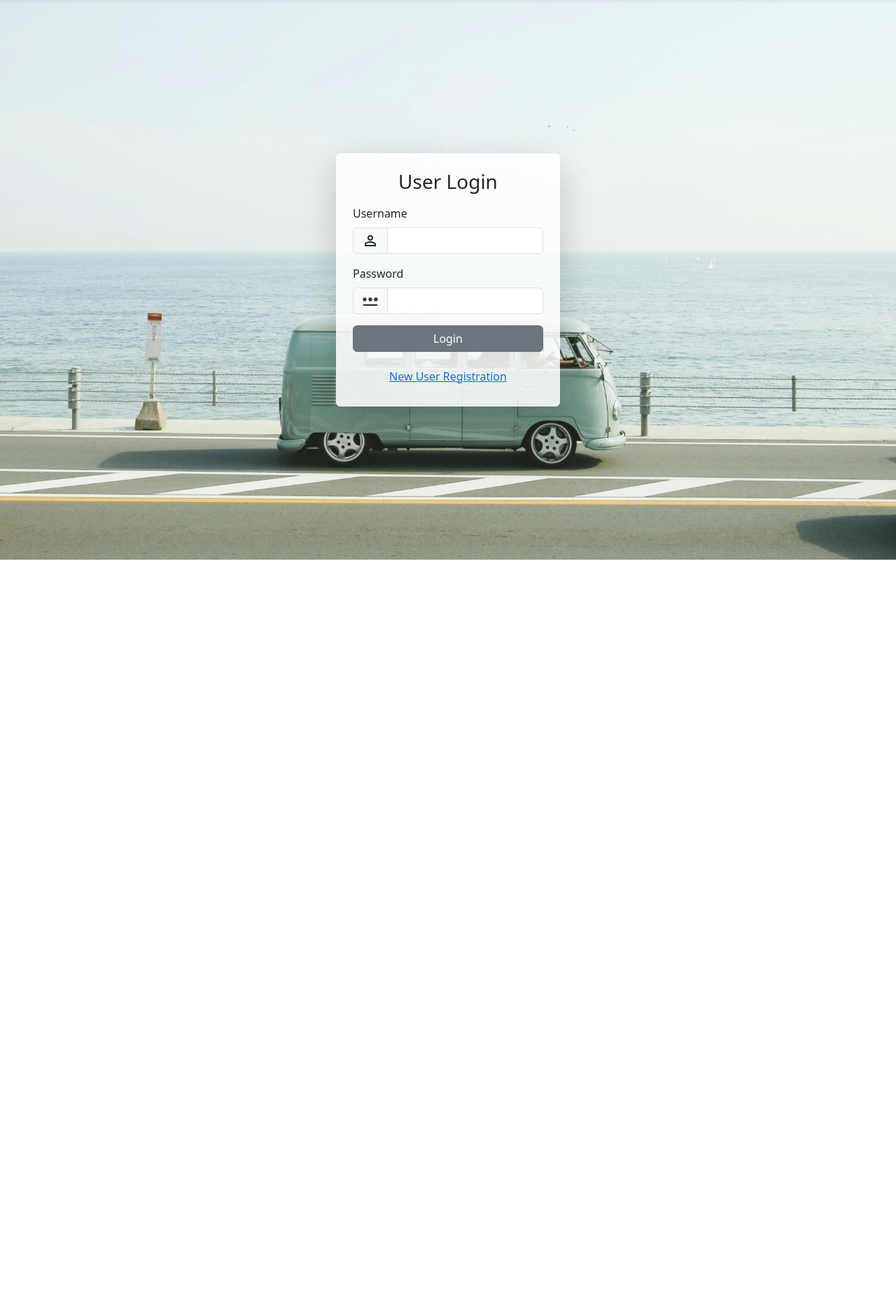
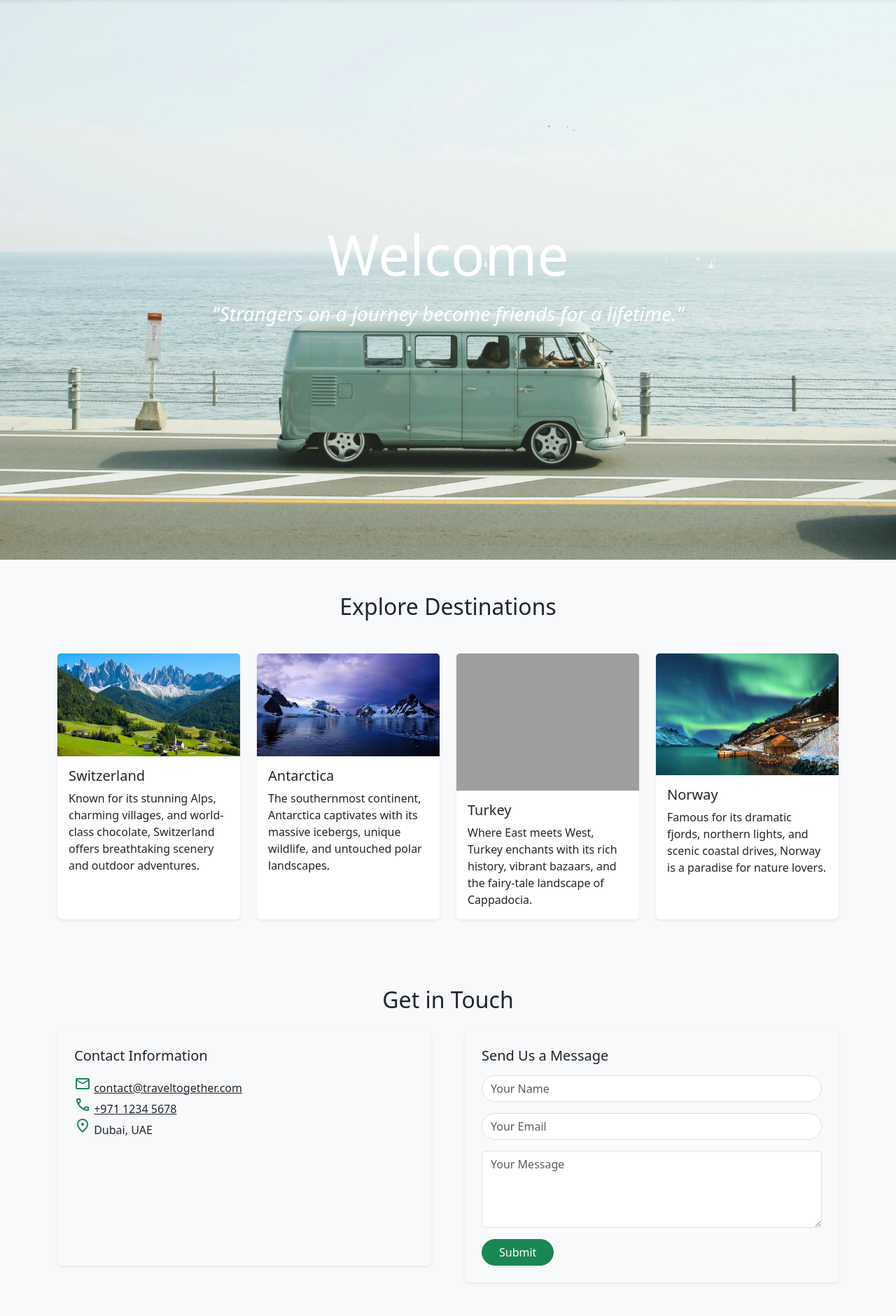
Before and after one commit to Muhammed-nafih/travel-together, a Django app: page /User_Login/ in a window 1280 px wide. Shown: the part 62-1943 px from the top of the page at 70% size. Before the commit the page ends 862 px from the top, so only its background shows below. Run offline with Django 4.2, Linux system fonts and the light colour scheme; grey boxes are pictures that could not be loaded.

```diff
--- a/Travel_App/templates/User_Login.html
+++ b/Travel_App/templates/User_Login.html
@@ -1,4 +1,3 @@
-
 {% extends 'Base.html' %}
 {% load static %}
 
@@ -9,32 +8,130 @@
     {% endfor %}
   {% endif %}
 
-  <div class="hero-banner d-flex align-items-center justify-content-center">
-    <div class="box shadow-lg p-4 rounded">
-      <h3 class="text-center mb-3">User Login</h3>
+  <!-- Hero Banner -->
+  <div class="hero-banner d-flex flex-column align-items-center justify-content-center">
+    <h1 class="text-white display-1 mb-3">Welcome</h1>
+    <p class="text-white fs-3 fst-italic text-center px-4">
+      "Strangers on a journey become friends for a lifetime."
+    </p>
+  </div>
+
+  <!-- Blog Section -->
+  <section class="blog container py-5">
+    <h2 class="text-center mb-5">Explore Destinations</h2>
+    <div class="row g-4">
+      <!-- Switzerland -->
+      <div class="col-12 col-md-6 col-lg-3">
+        <div class="card h-100 border-0 shadow-sm">
+          <img src="{% static 'image/switzerland.jpg' %}" class="card-img-top" alt="Switzerland">
+          <div class="card-body">
+            <h5 class="card-title">Switzerland</h5>
+            <p class="card-text">Known for its stunning Alps, charming villages, and world-class chocolate, Switzerland offers breathtaking scenery and outdoor adventures.</p>
+          </div>
+        </div>
+      </div>
+      <!-- Antarctica -->
+      <div class="col-12 col-md-6 col-lg-3">
+        <div class="card h-100 border-0 shadow-sm">
+          <img src="{% static 'image/antartica.jpg' %}" class="card-img-top" alt="Antarctica">
+          <div class="card-body">
+            <h5 class="card-title">Antarctica</h5>
+            <p class="card-text">The southernmost continent, Antarctica captivates with its massive icebergs, unique wildlife, and untouched polar landscapes.</p>
+          </div>
+        </div>
+      </div>
+      <!-- Turkey -->
+      <div class="col-12 col-md-6 col-lg-3">
+        <div class="card h-100 border-0 shadow-sm">
+          <img src="{% static 'image/turkey.jpg' %}" class="card-img-top" alt="Turkey">
+          <div class="card-body">
+            <h5 class="card-title">Turkey</h5>
+            <p class="card-text">Where East meets West, Turkey enchants with its rich history, vibrant bazaars, and the fairy-tale landscape of Cappadocia.</p>
+          </div>
+        </div>
+      </div>
+      <!-- Norway -->
+      <div class="col-12 col-md-6 col-lg-3">
+        <div class="card h-100 border-0 shadow-sm">
+          <img src="{% static 'image/norway.jpg' %}" class="card-img-top" alt="Norway">
+          <div class="card-body">
+            <h5 class="card-title">Norway</h5>
+            <p class="card-text">Famous for its dramatic fjords, northern lights, and scenic coastal drives, Norway is a paradise for nature lovers.</p>
+          </div>
+        </div>
+      </div>
+    </div>
+  </section>
+
+  <!-- Contact Section -->
+  <section class="contact container py-5">
+    <h2 class="text-center mb-4">Get in Touch</h2>
+    <div class="row gx-5">
+      <!-- Contact Info -->
+      <div class="col-12 col-md-6 mb-4">
+        <div class="contact-card p-4 h-100 shadow-sm rounded">
+          <h5 class="mb-3">Contact Information</h5>
+          <ul class="list-unstyled contact-info mb-0">
+            <li><span class="material-symbols-outlined text-success">email</span> <a href="mailto:contact@traveltogether.com" class="text-dark">contact@traveltogether.com</a></li>
+            <li><span class="material-symbols-outlined text-success">phone</span> <a href="tel:+97112345678" class="text-dark">+971 1234 5678</a></li>
+            <li><span class="material-symbols-outlined text-success">location_on</span> Dubai, UAE</li>
+          </ul>
+        </div>
+      </div>
+      <!-- Message Form -->
+      <div class="col-12 col-md-6">
+        <div class="contact-card p-4 h-100 shadow-sm rounded">
+          <h5 class="mb-3">Send Us a Message</h5>
+          <form action="#" method="post">
+            {% csrf_token %}
+            <div class="mb-3">
+              <input type="text" name="name" class="form-control rounded-pill" placeholder="Your Name" required>
+            </div>
+            <div class="mb-3">
+              <input type="email" name="email" class="form-control rounded-pill" placeholder="Your Email" required>
+            </div>
+            <div class="mb-3">
+              <textarea name="message" class="form-control rounded" rows="4" placeholder="Your Message" required></textarea>
+            </div>
+            <button class="btn btn-success rounded-pill px-4" type="submit">Submit</button>
+          </form>
+        </div>
+      </div>
+    </div>
+  </section>
+
+  <!-- Login Modal: triggered by navbar 'Login' dropdown -->
+  <div class="modal fade" id="loginModal" tabindex="-1" aria-labelledby="loginModalLabel" aria-hidden="true">
+    <div class="modal-dialog modal-dialog-centered">
+      <div class="modal-content">
+        <div class="modal-header">
+          <h5 class="modal-title" id="loginModalLabel">User Login</h5>
+          <button type="button" class="btn-close" data-bs-dismiss="modal" aria-label="Close"></button>
+        </div>
+        <div class="modal-body">
           <form method="POST" action="{% url 'User_Login' %}">
             {% csrf_token %}
             <div class="mb-3">
-          <label for="username" class="form-label">Username</label>
+              <label for="modalUsername" class="form-label">Username</label>
               <div class="input-group">
                 <span class="input-group-text material-symbols-outlined">person</span>
-            <input type="text" class="form-control" id="username" name="aname" required>
+                <input type="text" class="form-control" id="modalUsername" name="aname" required>
               </div>
             </div>
             <div class="mb-3">
-          <label for="password" class="form-label">Password</label>
+              <label for="modalPassword" class="form-label">Password</label>
               <div class="input-group">
                 <span class="input-group-text material-symbols-outlined">password</span>
-            <input type="password" class="form-control" id="password" name="apass" required>
+                <input type="password" class="form-control" id="modalPassword" name="apass" required>
               </div>
             </div>
-        <div class="d-grid">
-          <button class="btn btn-secondary" type="submit">Login</button>
-        </div>
-        <div class="text-center mt-3">
+            <button type="submit" class="btn btn-success w-100">Login</button>
+            <div class="text-center">
               <a class="btn btn-link" href="{% url 'Registration' %}">New User Registration</a>
             </div>
           </form>
+        </div>
+      </div>
     </div>
   </div>
 
@@ -47,9 +144,17 @@
       width: 100%;
       height: 100vh;
     }
-    .box {
-      width: 320px;
-      background-color: rgba(255,255,255,0.85);
+  </style>
+
+  <!-- Trigger modal when navbar login clicked -->
+  <script>
+    document.addEventListener('DOMContentLoaded', function() {
+      const loginLink = document.querySelector('a.nav-link.dropdown-toggle');
+      if (loginLink) {
+        loginLink.setAttribute('data-bs-toggle', 'modal');
+        loginLink.setAttribute('data-bs-target', '#loginModal');
+        loginLink.removeAttribute('href');
       }
-  </style>
+    });
+  </script>
 {% endblock %}
```
Lines whose indentation alone changed are shown as unchanged.
